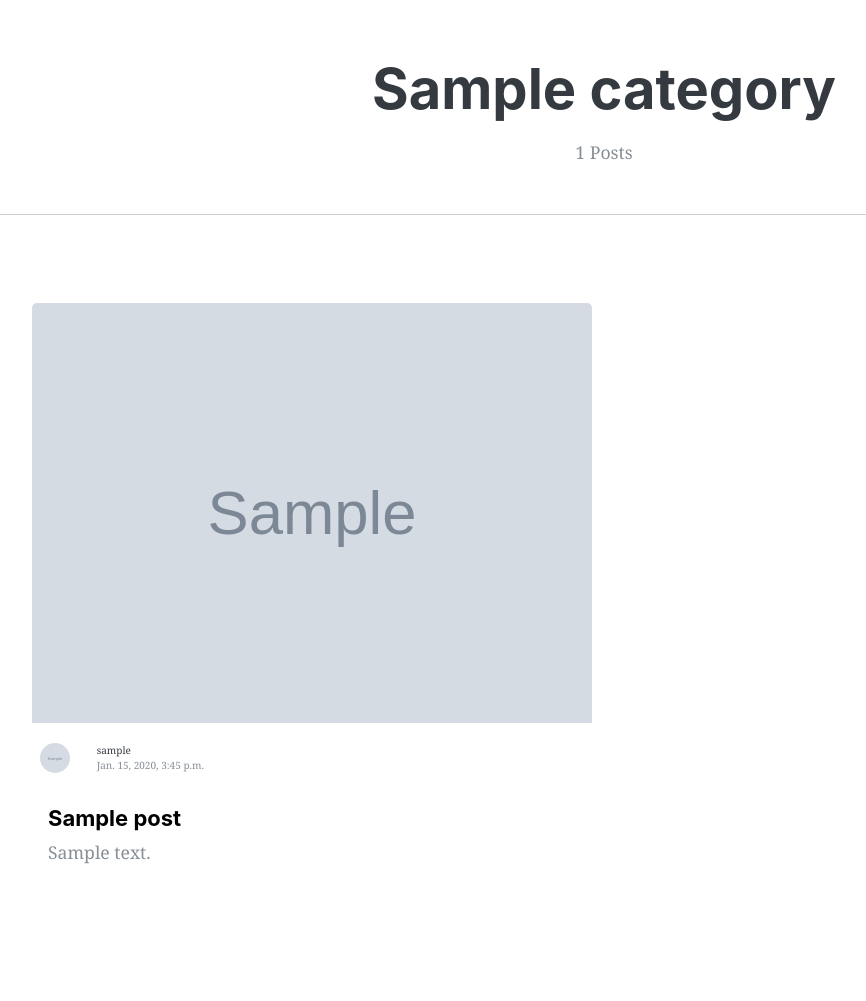
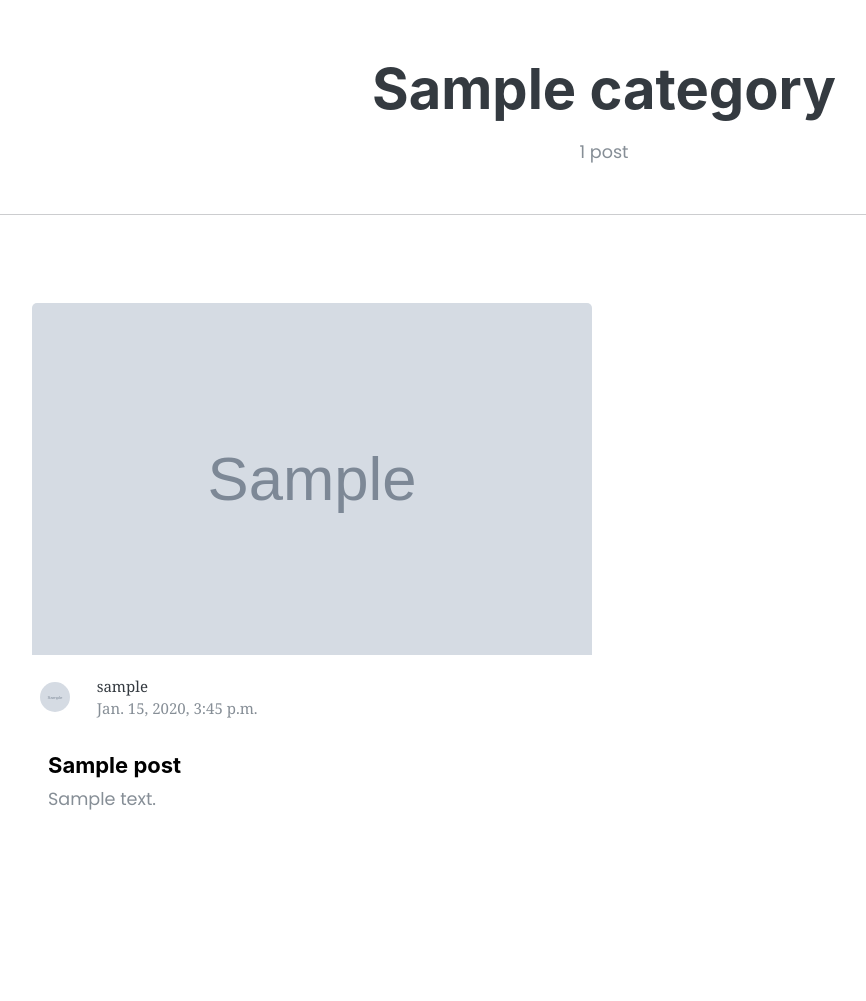
Before and after one commit to Nitesh-mint/MeroBlogs, a Django app: a page that uses templates/post/categories_view.html in a window 1280 px wide. Shown: the part 96-1097 px from the top of the page, without its empty margins (36-902 px from the left). After the commit the page ends 906 px from the top, so only its background shows below. Run offline with Django 5.2, Linux system fonts and the light colour scheme; tables that the repository leaves empty hold one stand-in row (values such as "Sample post"); grey boxes marked "Sample" are stand-in pictures; some libraries are stand-ins or nearby versions.

Commit message:
some changes in the looks

```diff
--- a/blog/models.py
+++ b/blog/models.py
@@ -22,8 +22,8 @@ class Categories(models.Model):
 
 class Post(models.Model):
     title = models.CharField(max_length=250)
-    slug = models.SlugField(max_length=200,unique=True)
-    thumbnail = models.ImageField(upload_to='Post Thumbnails', null=True, blank=True)
+    slug = models.SlugField(max_length=200,unique=True, help_text="Url of the post")
+    thumbnail = models.ImageField(upload_to='Post Thumbnails', null=True, blank=True, help_text="This is a image field to show the image in the list and in the beginning of the post")
     category = models.ForeignKey(Categories, on_delete=models.PROTECT, null=True, blank=True) # Do not let category to be deleted until there is Post related to it!
     body = CKEditor5Field('Text', config_name='extends')
     author = models.ForeignKey(CustomUser, on_delete=models.CASCADE, null=True, blank=True)
--- a/blog/views.py
+++ b/blog/views.py
@@ -4,7 +4,7 @@ from django.views.generic import DetailView, ListView
 from .models import Post, Categories
 
 def home(request):
-    posts = Post.objects.all()
+    posts = Post.objects.filter(status=1)
     context = {
         'posts': posts,
 
--- a/static/css/styles.css
+++ b/static/css/styles.css
@@ -7,3 +7,17 @@
     gap: .5rem;
     align-items: center;
 }
+
+
+@media (min-width: 550px) {
+    .thumbnail-container {
+      width: 100%;
+      height: 22rem;
+      overflow: hidden;
+    }
+    .fixed-size-thumbnail{
+        width: 100%;
+        height: 100%;
+        object-fit: cover;
+    }
+  }
--- a/templates/home.html
+++ b/templates/home.html
@@ -24,8 +24,8 @@
                 </div>
                 <div class="row">
                     <a href="{{ post.get_absolute_url }}" class="text-decoration-none text-black fw-bolder fs-5"><p class="poppin">{{ post.title }}</p></a>
-                    <p class="text-muted">{{ post.body| striptags | safe | slice:":80" }}</p>
-                    <a href="{{ post.get_absolute_url }}" class="text-decoration-none"> <p class="text-success">Read More <i class="fa-solid fa-arrow-right"></i> </p> </a>
+                    <p class="text-muted poppin">{{ post.body| striptags | safe | slice:":80" }}</p>
+                    <a href="{{ post.get_absolute_url }}" class="text-decoration-none poppin"> <p class="text-success">Read More <i class="fa-solid fa-arrow-right"></i> </p> </a>
                     <hr>
                 </div>
             </div>
--- a/templates/post/categories_view.html
+++ b/templates/post/categories_view.html
@@ -8,7 +8,7 @@
 {% block body %}
     <div class="row text-center">
         <h1 class="p-2 display-4" style="font-weight: bolder;"> {{ category.title }} </h1>
-        <p class="text-muted mb-5"> {{ total_post }} Posts</p>
+        <p class="text-muted mb-5 poppin"> {{ total_post }} post</p>
         <hr>
     </div>
     {% if posts %}
@@ -19,7 +19,9 @@
                             <div class="col">
                                 <div class="card border-0 h-100">
                                     {% if post.thumbnail %}
-                                        <a class="text-decoration-none " href="{{ post.get_absolute_url }}"> <img src="{{ post.thumbnail.url }}" class=" card-img-top"> </a>
+                                        <div class="thumbnail-container">
+                                            <a class="text-decoration-none" href="{{ post.get_absolute_url }}"> <img src="{{ post.thumbnail.url }}" class="card-img-top fixed-size-thumbnail"> </a>
+                                        </div>
                                     {% endif %}
                                     <div class="row align-items-center d-flex flex-nowrap mt-1">
                                         <div class="col-md-1 col-2 flex-shrink-5 m-2">
@@ -30,13 +32,13 @@
                                             {% endif %}
                                         </div>
                                         <div class="col-md-11 col-10 mx-0">
-                                            <p class="mb-0 pt-3" style="font-size:10px">{{ post.author.username }}</p>
-                                            <p class="text-muted" style="font-size:10px">{{ post.created_on }}</p>
+                                            <p class="mb-0 pt-3" style="font-size:15px">{{ post.author.username }}</p>
+                                            <p class="text-muted" style="font-size:15px">{{ post.created_on }}</p>
                                         </div>
                                     </div>
                                     <div class="card-body">
                                         <a class="text-decoration-none text-black" href="{{ post.get_absolute_url }}"> <h5 class="card-title"> {{ post.title | slice:":50" }}</h5> </a>
-                                        <p class="card-text text-muted">{{ post.body| striptags | safe | slice:":80" }}</p>
+                                        <p class="card-text text-muted poppin">{{ post.body| striptags | safe | slice:":80" }}</p>
                                     </div>
                                 </div>
                             </div>
@@ -54,7 +56,7 @@
                                                 {% endif %}
                                                 <div class="card-body">
                                                     <h5 class="card-title">{{ post.title | slice:":60" }} </h5>
-                                                    <p class="card-text text-muted">{{ post.body| striptags | safe | slice:":50" }}</p>
+                                                    <p class="card-text text-muted poppin">{{ post.body| striptags | safe | slice:":50" }}</p>
                                                 </div>
                                             </div>
                                         </a>
--- a/templates/post/post_list_view.html
+++ b/templates/post/post_list_view.html
@@ -20,7 +20,7 @@
             </div>
             <div class="row">
                 <a href="{{ post.get_absolute_url }}" class="text-decoration-none text-black fw-bolder poppin"><p class="poppin">{{ post.title }}</p></a>
-                <p class="text-muted poppin">{{ post.body| striptags | safe | slice:":80" }}</p>
+                <p class="text-muted">{{ post.body| striptags | safe | slice:":80" }}</p>
             </div>
             {% comment %} <hr> {% endcomment %}
         </div>
```
Also changed, not shown: templates/post/post_detail_view.html (+7 -4 lines).
